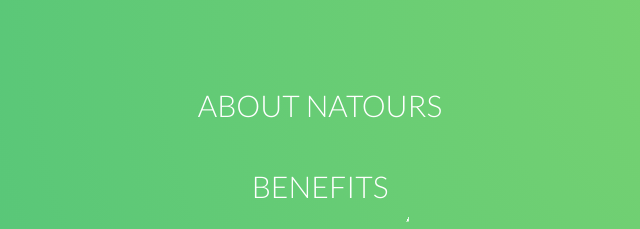
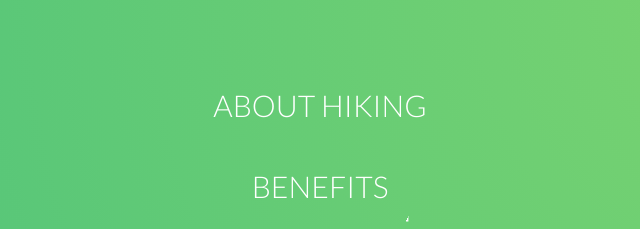
Before and after one commit to PappyVanWinkkle/Hiking, a website: page index.html in a window 1280 px wide. Both pictures are taken after a click on the label 1185 px from the left and 95 px from the top of the page. Shown: the part 133-362 px from the top of the page, 320-960 px from the left. Drawn offline with Linux system fonts and the light colour scheme.

Commit message:
made changes to the app

```diff
--- a/index.html
+++ b/index.html
@@ -11,7 +11,7 @@
     <link rel="stylesheet" href="css/style.css">
     <link rel="shortcut icon" type="image/png" href="img/favicon.png">
 
-    <title>Natours | Exciting tours for adventurous people</title>
+    <title>Hiking-Trail | Exciting tours for adventurous people</title>
 </head>
 
 <body>
@@ -30,7 +30,7 @@
         <nav class="navigation__nav">
             <ul class="navigation__list">
                 <li class="navigation__item">
-                    <a href="#" class="navigation__link">About Natours</a>
+                    <a href="#" class="navigation__link">About Hiking</a>
                 </li>
                 <li class="navigation__item">
                     <a href="#" class="navigation__link">Benefits</a>
```
